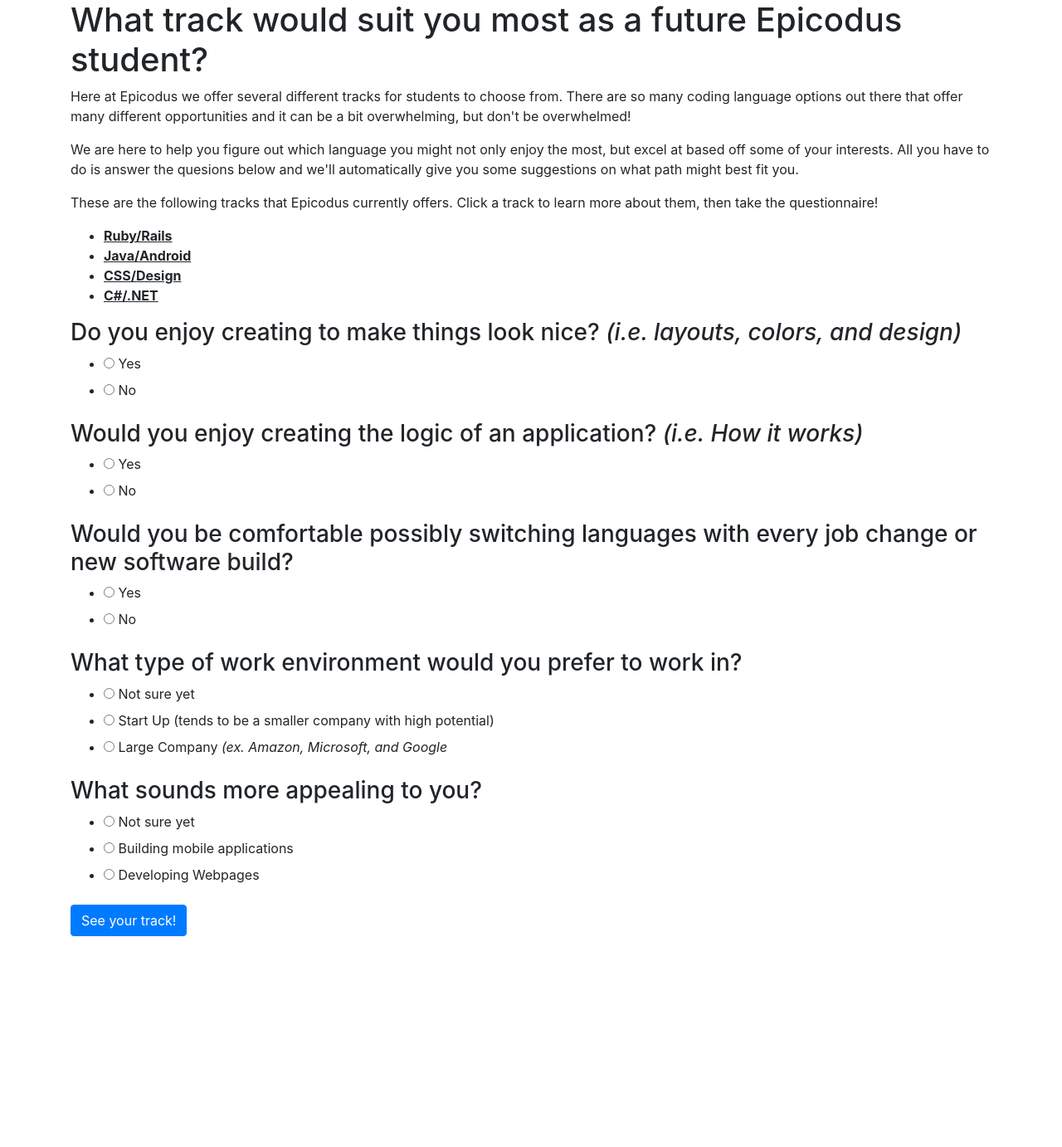
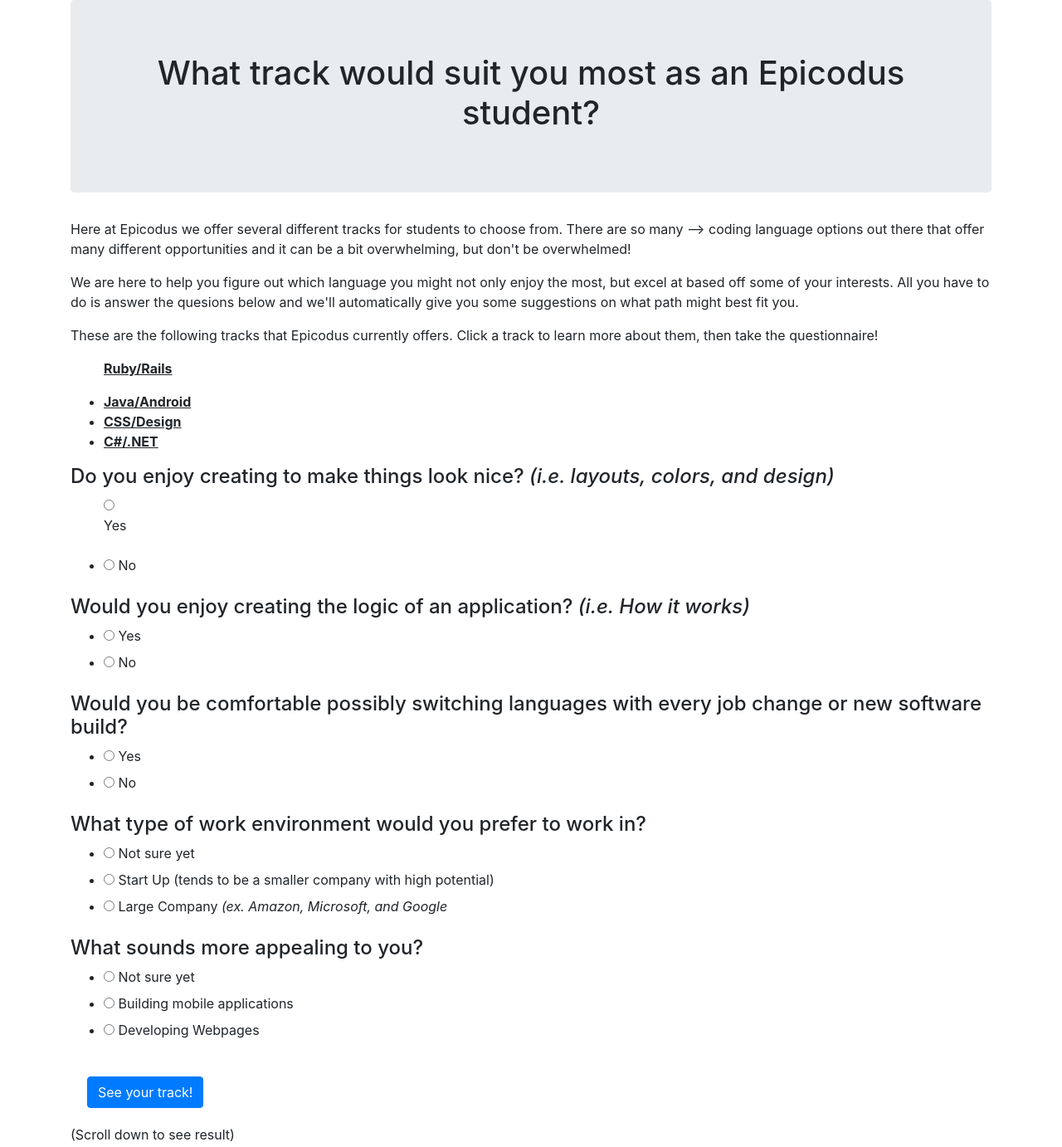
Before and after one commit to crlucero/track-suggester, a plain HTML site: page index.html in a window 1280 px wide. Shown: the whole page at 83% size. Before the commit the page ends 1128 px from the top, so only its background shows below. Drawn offline with Linux system fonts and the light colour scheme.

Commit message:
This commit will take out the alert options because it interferred with the submit button.

```diff
--- a/css/styles.css
+++ b/css/styles.css
@@ -1,3 +1,7 @@
+.jumbotron {
+  text-align: center;
+}
+
 .c {
   display: none;
   width: 250px;
@@ -20,3 +24,11 @@
 .cursor {
   cursor: pointer;
 }
+
+.btn {
+  margin: 20px
+}
+
+img {
+  margin-bottom: 30px
+}
--- a/index.html
+++ b/index.html
@@ -9,9 +9,12 @@
   </head>
   <body>
     <div class="container">
-      <h1>What track would suit you most as a future Epicodus student?</h1>
 
-      <p>Here at Epicodus we offer several different tracks for students to choose from. There are so many
+      <div class="jumbotron">
+      <h1>What track would suit you most as an Epicodus student?</h1>
+      </div>
+
+      <p>Here at Epicodus we offer several different tracks for students to choose from. There are so many -->
       coding language options out there that offer many different opportunities and it can be a bit overwhelming,
       but don't be overwhelmed!</p>
       <p>We are here to help you figure out which language you might not only enjoy the most, but excel at
@@ -21,23 +24,27 @@
       <p>These are the following tracks that Epicodus currently offers. Click a track to learn more about them, then take the questionnaire!</p>
       <div class="cursor">
         <ul>
-          <li onclick="alert('Ruby/Rails is on open source framework Web Development. It is an object oriented language. It runs on most web servers that support CGI.')"><strong><u>Ruby/Rails</u></strong></li>
-          <li onclick="alert('Click event triggered')"><strong><u>Java/Android</u></strong></li>
-          <li onclick="alert('Click event triggered')"><strong><u>CSS/Design</u></strong></li>
-          <li onclick="alert('Click event triggered')"><strong><u>C#/.NET</u></strong></li>
+          <p><strong><u>Ruby/Rails</u></strong></p>
+          <li "alert('Java is one of the most popular programming languages, as it is used in things from high-performance processing to the building of apps on Android devices.')"><strong><u>Java/Android</u></strong></li>
+          <li "alert('CSS/Design is used to make applications that involve making things look nice, such as layouts, designs, and colors.')"><strong><u>CSS/Design</u></strong></li>
+          <li "alert('C# is very popular with larger business and has the backing of tech titan Microsoft. This makes it one of the most in demand languages in the tech industry.')"><strong><u>C#/.NET</u></strong></li>
         </ul>
       </div>
+    </div>
+
+    <div class="container">
+
     <form class="formOne">
 
-      <h3>Do you enjoy creating to make things look nice? <em>(i.e. layouts, colors, and design)</em></h3>
+      <h4>Do you enjoy creating to make things look nice? <em>(i.e. layouts, colors, and design)</em></h4>
       <div class="question1">
         <ul>
-          <li>
+
           <label>
             <input type="radio" name="question1" value=1>
-            Yes
+            <p>Yes</p>
           </label>
-          </li>
+
           <li>
           <label>
             <input type="radio" name="question1" value=2>
@@ -47,7 +54,7 @@
         </ul>
       </div>
 
-        <h3>Would you enjoy creating the logic of an application? <em>(i.e. How it works)</em></h3>
+        <h4>Would you enjoy creating the logic of an application? <em>(i.e. How it works)</em></h4>
         <div class="question2">
           <ul>
             <li>
@@ -65,7 +72,7 @@
           </ul>
         </div>
 
-          <h3>Would you be comfortable possibly switching languages with every job change or new software build?</h3>
+          <h4>Would you be comfortable possibly switching languages with every job change or new software build?</h4>
           <div class="question3">
             <ul>
               <li>
@@ -83,7 +90,7 @@
             </ul>
           </div>
 
-          <h3>What type of work environment would you prefer to work in?</h3>
+          <h4>What type of work environment would you prefer to work in?</h4>
           <div class="question4">
             <ul>
               <li>
@@ -107,7 +114,7 @@
           </ul>
         </div>
 
-          <h3>What sounds more appealing to you?</h3>
+          <h4>What sounds more appealing to you?</h4>
           <div class="question5">
             <ul>
               <li>
@@ -131,21 +138,21 @@
           </ul>
           </div>
 
-  <button type="submit" class="btn btn-primary">See your track!</button>
+  <button type="submit" class="btn btn-primary">See your track!</button> <p> (Scroll down to see result)</p>
     </form>
 
       <div class="track">
         <div class="c">
+          <h5>C#/.Net</h5>
           <img src="img/c.png">
-          <h5>C#/.Net</h5>
         </div>
         <div class="css">
+          <h5>CSS/Design</h5>
           <img src="img/css.png">
-          <h5>CSS/Design</h5>
         </div>
         <div class="java">
+          <h5>Java/Android</h5>
           <img src="img/java.png">
-          <h5>Java/Android</h5>
         </div>
         </div>
       </div>
```
